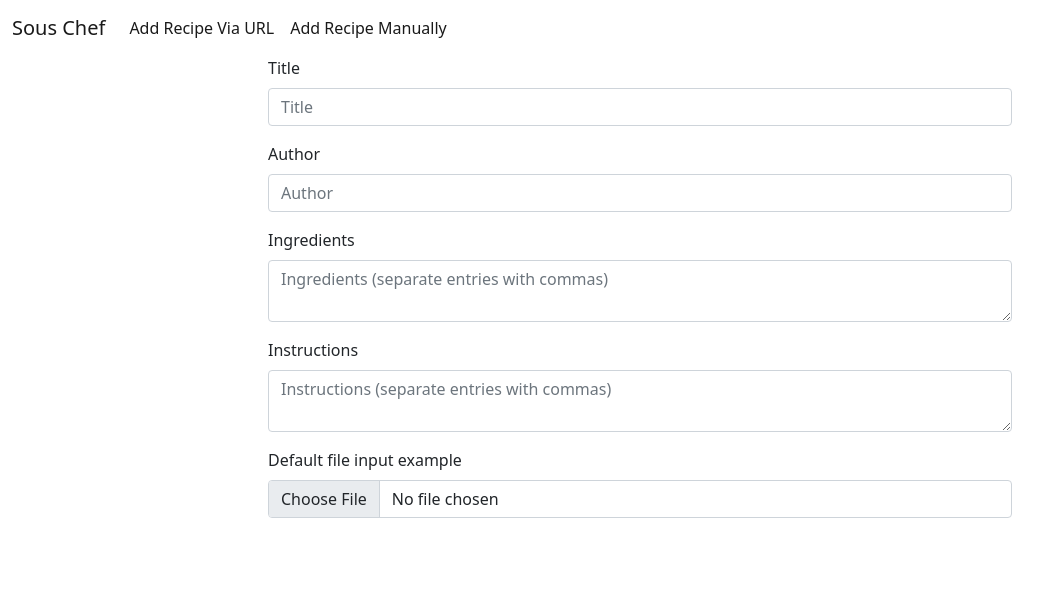
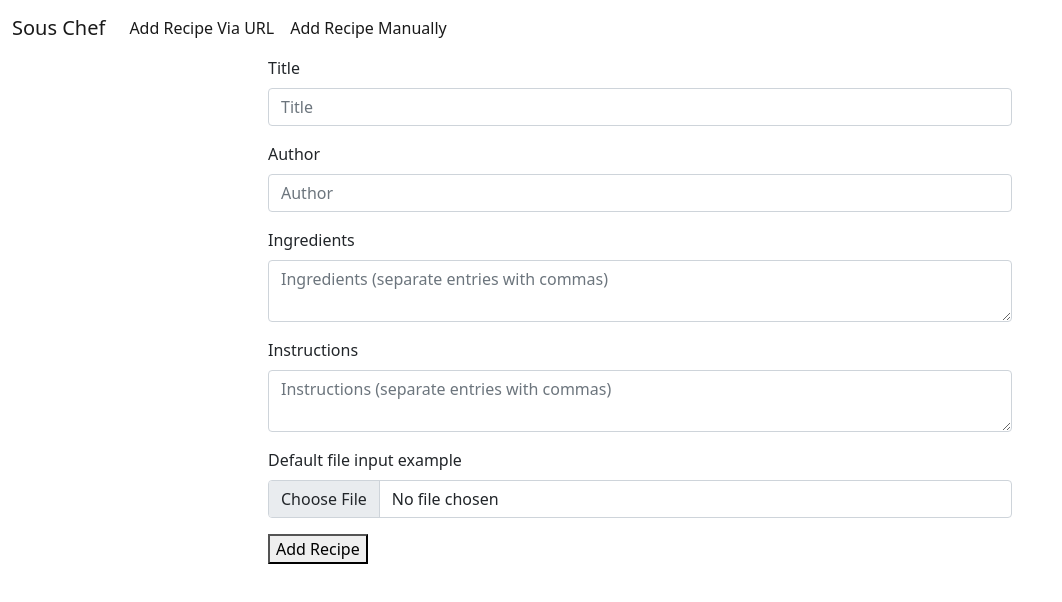
Before and after one commit to Zahnen/sous-chef, a React (Create React App) app in the folder client/: page /addrecipe in a window 1280 px wide. Shown: the top 602 px of the page, without its empty margins (0-1062 px from the left). Built offline with nearby package versions, Linux system fonts and the light colour scheme; no server answers.

Commit message:
add firebase config files, succesfully post entry to firebase db

```diff
--- a/client/package.json
+++ b/client/package.json
@@ -9,6 +9,7 @@
     "@testing-library/user-event": "^12.8.1",
     "axios": "^0.21.1",
     "bootstrap": "^5.0.0-beta2",
+    "firebase": "^8.2.10",
     "react": "^17.0.1",
     "react-dom": "^17.0.1",
     "react-router-dom": "^5.2.0",
--- a/client/src/components/AddRecipeURL.js
+++ b/client/src/components/AddRecipeURL.js
@@ -12,10 +12,7 @@ function App() {
   //'https://www.thespruceeats.com/thin-mint-cookie-pie-5112872';
   //'https://www.allrecipes.com/recipe/7304/eclair-cake/';
   //'https://www.allrecipes.com/recipe/7304/eclair-cake/';
-    //'https://www.allrecipes.com/recipe/7304/eclair-cake/';
-
-
-
+  //'https://www.allrecipes.com/recipe/7304/eclair-cake/';
 
   async function updateRecipeURL(event) {
     event.preventDefault()
--- a/client/src/components/NewRecipeForm.js
+++ b/client/src/components/NewRecipeForm.js
@@ -1,26 +1,31 @@
 import React from "react";
-// import PropTypes from "prop-types";
-// import { useFirestore } from 'react-redux-firebase';
+import firebase from "../firebase";
+import 'firebase/firestore';
 
 
-function NewRecipeForm(props){
-  // const firestore = useFirestore();
-  // function addRecipeToFirestore(event) {
-  //   event.preventDefault();
-  //   props.onRecipeAdd();
-  //   return firestore.collection('recipes').add(
-  //     {
-  //       title: event.target.title.value,
-  //       author: event.target.author.value,
-  //       ingredients: event.target.ingredients.value,
-  //       instructions: event.target.instructions.value
-  //     }
-  //   );
-  // }
+function NewRecipeForm(){
+  const firestore = firebase.firestore();
+  function addRecipeToFirestore(event) {
+    event.preventDefault();
+    console.log(event.target.title.value);
+    console.log(event.target.author.value);
+    console.log(event.target.ingredients.value);
+    console.log(event.target.instructions.value);
+    firestore.collection('recipes').add(
+      {
+        title: event.target.title.value,
+        author: event.target.author.value,
+        ingredients: event.target.ingredients.value,
+        instructions: event.target.instructions.value
+      }
+    )
+    console.log(event.target.title.value);
+    console.log("done");
+  }
   return (
     <>
       <div className="container" style={{width: '48rem'}}>
-        <form>
+        <form onSubmit={addRecipeToFirestore}>
           <div class="mb-3">
             <label for="title" className="form-label">Title</label>
             <input
@@ -57,28 +62,11 @@ function NewRecipeForm(props){
             <label for="image" class="form-label">Default file input example</label>
             <input class="form-control" type="file" name="image" />
           </div>
-          {/* <Form.Label>Author</Form.Label>
-            <Form.Label>Ingredients</Form.Label>
-            <Form.Control
-              type="text"
-              name="ingredients"
-              placeholder="Ingredients" />
-            <Form.Label>Instructions</Form.Label>
-            <Form.Control
-              type="text"
-              name="instructions"
-              placeholder="Instructions" />
-          <Button variant="success" type="submit">Add Recipe</Button> */}
+          <button variant="success" type="submit">Add Recipe</button>
         </form>
       </div>
     </>
   );
 }
 
-// NewRecipeForm.propTypes = {
-//   onRecipeAdd: PropTypes.func,
-//   formSubmissionHandler: PropTypes.func,
-//   buttonText: PropTypes.string
-// };
-
 export default NewRecipeForm;
--- /dev/null
+++ b/client/src/firebase.js
@@ -0,0 +1,21 @@
+import firebase from 'firebase/app';
+import 'firebase/firestore';
+
+const firebaseConfig = {
+  apiKey: process.env.REACT_APP_FIREBASE_API_KEY,
+  authDomain: process.env.REACT_APP_FIREBASE_AUTH_DOMAIN,
+  databaseURL: process.env.REACT_APP_FIREBASE_DATABASE_URL,
+  projectId: process.env.REACT_APP_FIREBASE_PROJECT_ID,
+  storageBucket: process.env.REACT_APP_FIREBASE_STORAGE_BUCKET,
+  messagingSenderId: process.env.REACT_APP_FIREBASE_SENDER_ID,
+  appId: process.env.REACT_APP_FIREBASE_APP_ID
+}
+
+firebase.initializeApp(firebaseConfig);
+firebase.firestore();
+
+// const storageRef = firebase.storage().ref();
+
+export default firebase;
+
+// export {storageRef, firebase as default};
--- a/package.json
+++ b/package.json
@@ -13,6 +13,7 @@
     "axios": "^0.21.1",
     "body-parser": "^1.19.0",
     "express": "^4.17.1",
+    "firebase": "^8.2.10",
     "recipe-scraper": "^2.0.0"
   }
 }
```
Also changed, not shown: 2 other files (tests, documents, lock files or other folders).
